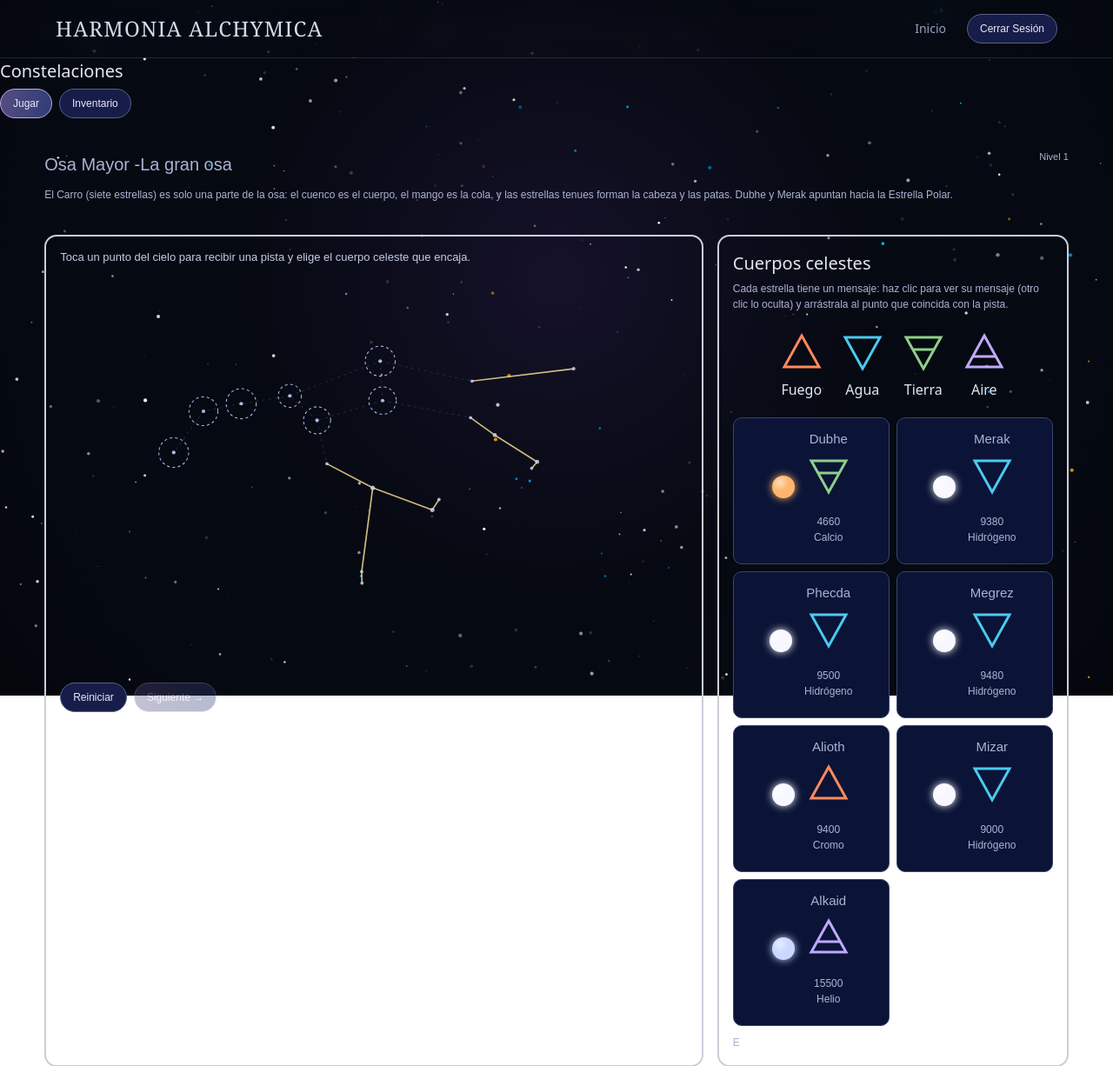
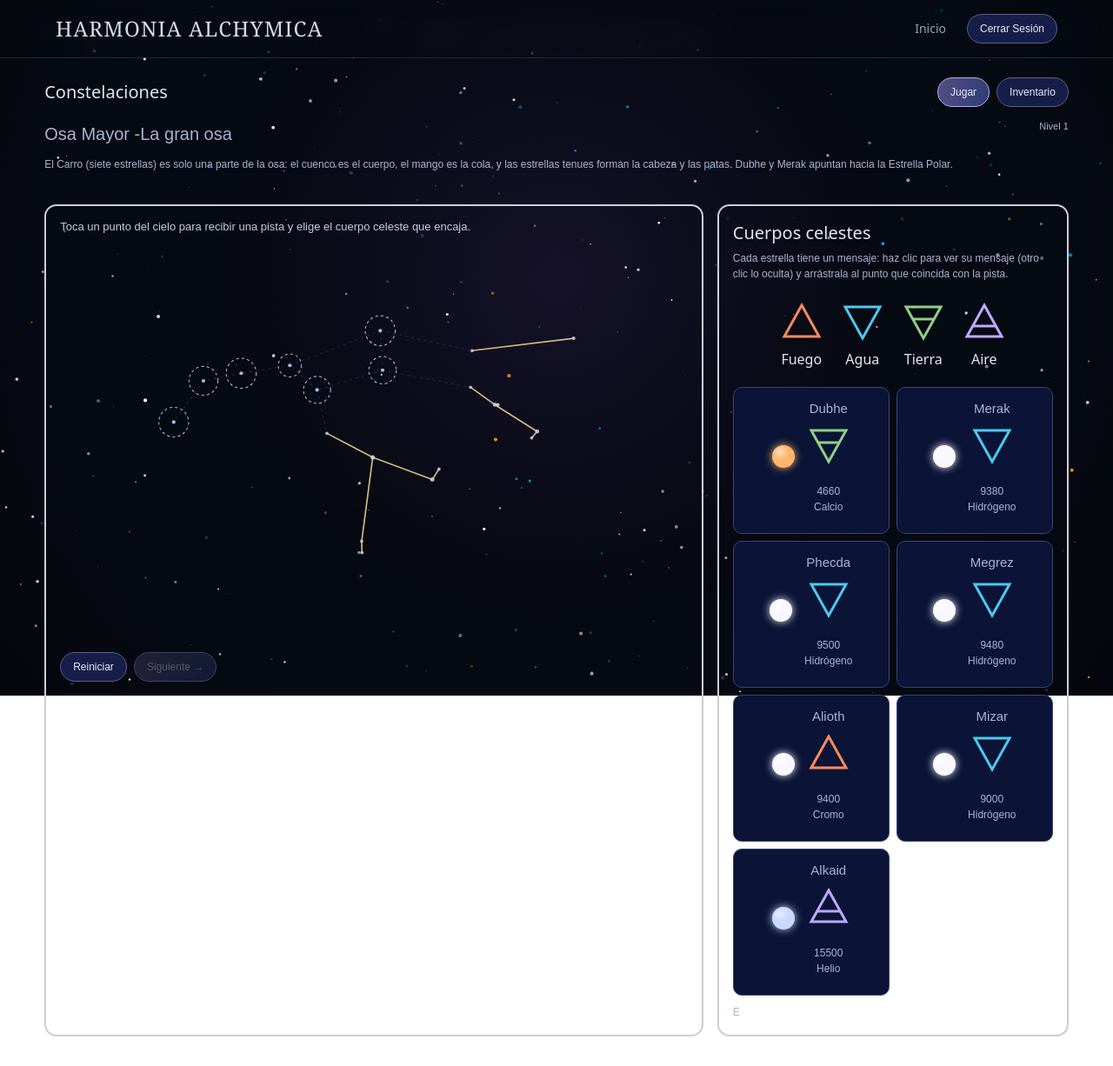
Before and after one commit to AltXio/AstralGame, a Laravel app: page /games/constelacion in a window 1280 px wide. Shown: the top 1226 px of the page at 87% size. Run offline with Laravel 12, Linux system fonts and the light colour scheme; the visitor is signed in with stand-in values (Sample User, id 1); style sheets or scripts are compiled from the project's sources.

Commit message:
Secciones de constelaciones + js, css, vistas, controladores

```diff
--- a/app/Http/Controllers/Games/ControllerConstelaciones.php
+++ b/app/Http/Controllers/Games/ControllerConstelaciones.php
@@ -12,7 +12,7 @@ class ControllerConstelaciones extends Controller
      */
     public function index()
     {
-        return view("games.constelaciones");
+        return view("games.constelacion.constelaciones");
     }
 
     /**
--- a/app/Http/Controllers/Games/ControllerInventario.php
+++ b/app/Http/Controllers/Games/ControllerInventario.php
@@ -12,7 +12,7 @@ class ControllerInventario extends Controller
      */
     public function index()
     {
-        return view("games.constelacionesInventario");
+        return view("games.constelacion.constelacionesInventario");
     }
 
     /**
--- a/resources/css/constelacion.css
+++ b/resources/css/constelacion.css
@@ -11,6 +11,24 @@
     margin-top: 10px ;
     margin-bottom: 20px ;
 }
+
+
+.header {
+    display: flex;
+    justify-content: space-between; /* Pon "flex-start" con "gap: 20px" si prefieres los botones pegados al título */
+    align-items: center;
+    gap: 16px;
+    margin-bottom: 16px;
+}
+
+.header h2 {
+    margin: 0;
+}
+
+.header .tabs {
+    margin-bottom: 0;
+}
+
 :root {
     --ink: #eeeafa;
     --muted: #aab3d4;
--- a/resources/js/constelacionJuego.js
+++ b/resources/js/constelacionJuego.js
@@ -556,7 +556,11 @@ function iniciarJuego() {
     };
 
     document.getElementById("inventario").onclick = function () {
-        window.location.href = "/inventario";
+        window.location.href = "/games/constelacion/inventario";
+    };
+
+    document.getElementById("jugar").onclick = function () {
+        window.location.href = "/games/constelacion";
     };
 
     mostrarElementosAlquimicos(elemtosAlquimicos);
--- a/resources/views/games/constelaciones.blade.php
+++ b/resources/views/games/constelacion/constelaciones.blade.php
@@ -4,7 +4,7 @@
 <head>
     <meta charset="UTF-8">
     <meta name="viewport" content="width=device-width, initial-scale=1.0">
-    @vite(['resources/css/constelacion.css', 'resources/js/constelacionJuego.js','resources/css/app.css','resources/js/app.js'])
+    @vite(['resources/css/constelacion.css', 'resources/js/constelacionJuego.js', 'resources/css/app.css', 'resources/js/app.js'])
     <title>Constelaciones</title>
 </head>
 
@@ -20,15 +20,17 @@
         <canvas id="cosmic-bg-canvas" class="fixed inset-0 -z-10 w-full h-full pointer-events-none"></canvas>
 
 
-        <div class="header">
-            <h2>Constelaciones</h2>
 
-            <div class="tabs"><button class="on" id="jugar">Jugar</button>
-                <button id="inventario"> Inventario</button>
-            </div>
-        </div>
 
         <main>
+            <div class="header">
+                <h2>Constelaciones</h2>
+
+                <div class="tabs">
+                    <button class="on" id="jugar">Jugar</button>
+                    <button id="inventario">Inventario</button>
+                </div>
+            </div>
             <div class="top">
                 <div class="small">
                     <h2 id="title"></h2>
--- a/routes/web.php
+++ b/routes/web.php
@@ -2,6 +2,7 @@
 
 use App\Http\Controllers\Games\AstralRecipeController;
 use App\Http\Controllers\Games\ControllerConstelaciones;
+use App\Http\Controllers\Games\ControllerInventario;
 use Illuminate\Support\Facades\Route;
 use App\Http\Controllers\LoginController;
 use App\Http\Controllers\OrbitaController;
@@ -33,5 +34,6 @@ Route::middleware(['auth'])->group(function () {
     Route::get('/games/astral', [AstralRecipeController::class, 'index'])->name('game.astral');
 
     // Consetalciones
-    Route::get('/games/constelacion', [ControllerConstelaciones::class, 'index']);
+    Route::get('/games/constelacion', [ControllerConstelaciones::class, 'index'])->name('game.constelaciones');
+    Route::get('/games/constelacion/inventario', [ControllerInventario::class, 'index']);
 });
```
Also changed, not shown: resources/views/games/constelacion/constelacionesInventario.blade.php (renamed from resources/views/games/constelacionesInventario.blade.php, +21 -5 lines).
